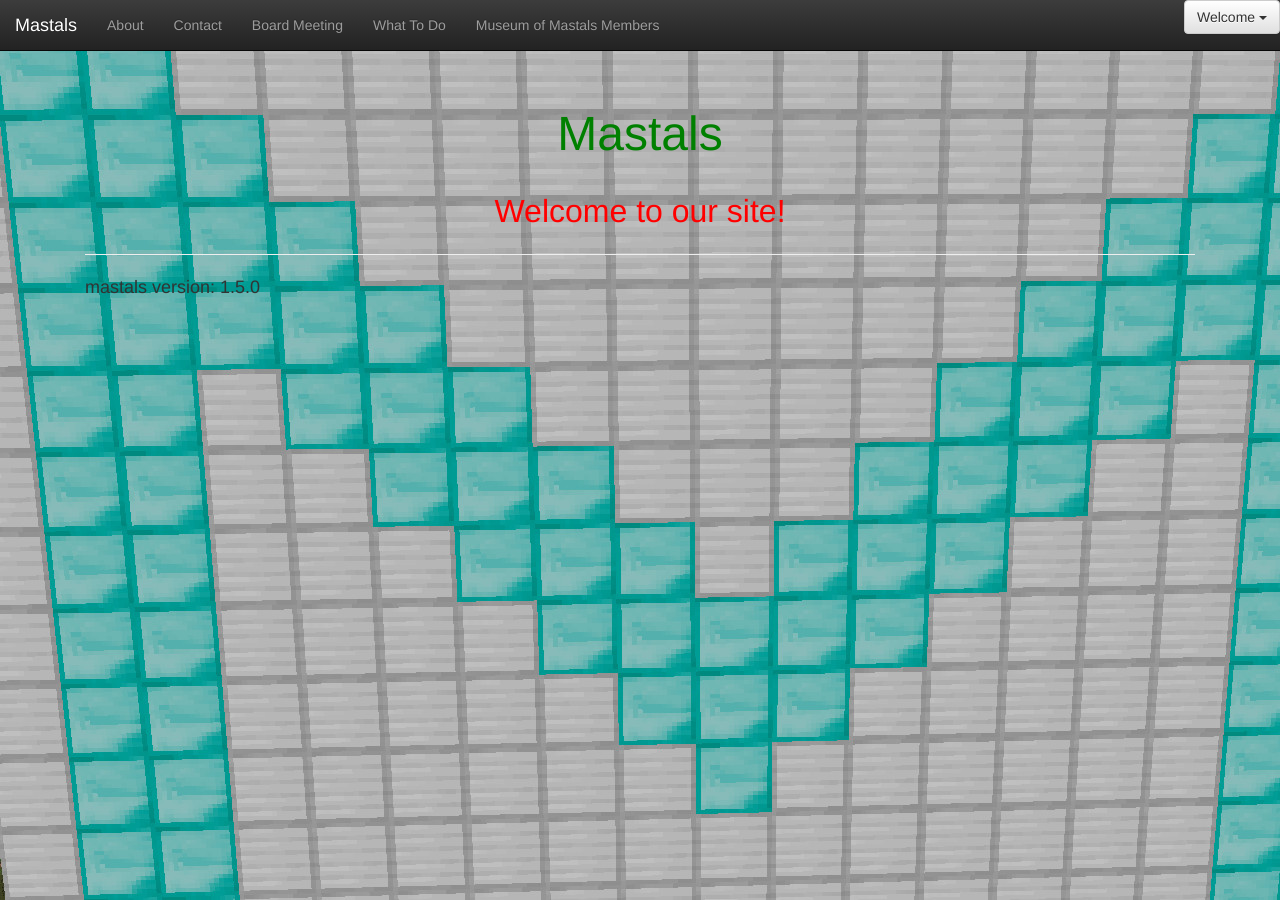
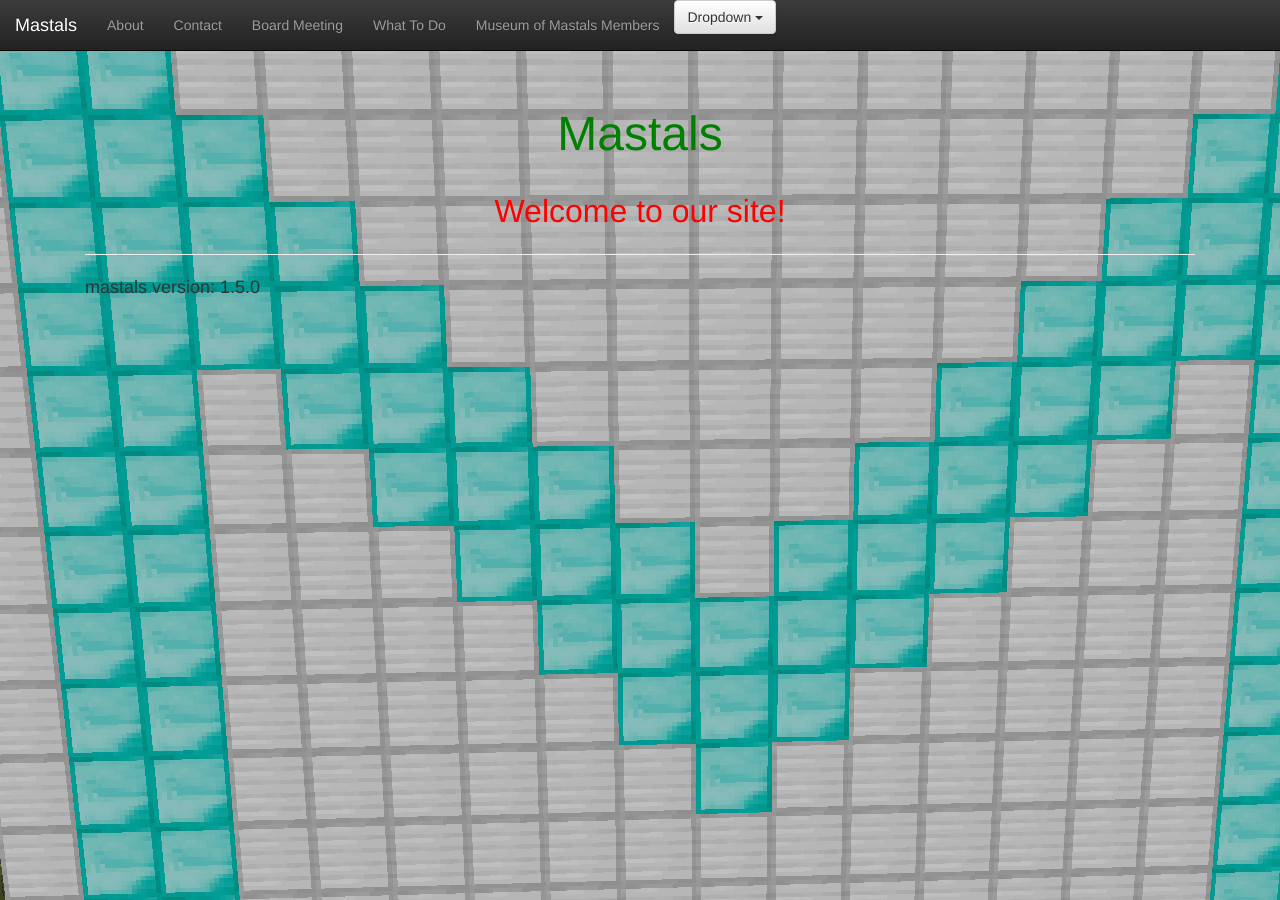
Before and after one commit to mastals/mastals.github.io, a Jekyll site: the page built from index.html, in a window 1280 px wide. Built offline with Jekyll 4.4.1, drawn with Linux system fonts in a browser that asks for light colours.

Commit message:
Revert "Update"
This reverts commit 6ab3b092d4a378f8a7fe68c496531d39dc560d7e.

```diff
--- a/_layouts/default.html
+++ b/_layouts/default.html
@@ -36,19 +36,20 @@
             <li><a href="/museum-of-mastals-members/">Museum of Mastals Members</a></li>
           </ul>
 
-          <div class="dropdown nav navbar-nav navbar-right pt2">
-            <button class="btn btn-default dropdown-toggle" type="button" id="dropdownMenu1" data-toggle="dropdown">
-              Welcome <span class="caret"></span>
-            </button>
-            <ul class="dropdown-menu" role="menu" aria-labelledby="dropdownMenu1">
+<div class="dropdown">
+  <button class="btn btn-default dropdown-toggle" type="button" id="dropdownMenu1" data-toggle="dropdown" aria-haspopup="true" aria-expanded="true">
+    Dropdown
+    <span class="caret"></span>
+  </button>
+  <ul class="dropdown-menu" aria-labelledby="dropdownMenu1">
+    <li><a href="#">Action</a></li>
+    <li><a href="#">Another action</a></li>
+    <li><a href="#">Something else here</a></li>
+    <li role="separator" class="divider"></li>
+    <li><a href="#">Separated link</a></li>
+  </ul>
+</div>
 
-             <li role="presentation"><a role="menuitem" tabindex="-1" href="/login-join-register/">Login,Join,Register</a></li>
-
-  <li role="presentation"><a role="menuitem" tabindex="-1" href="/my-profile/">My Profile</a></li>
-
-
-             </ul>
-          </div>
         </div><!--/.nav-collapse -->
       </div>
     </nav>
```
